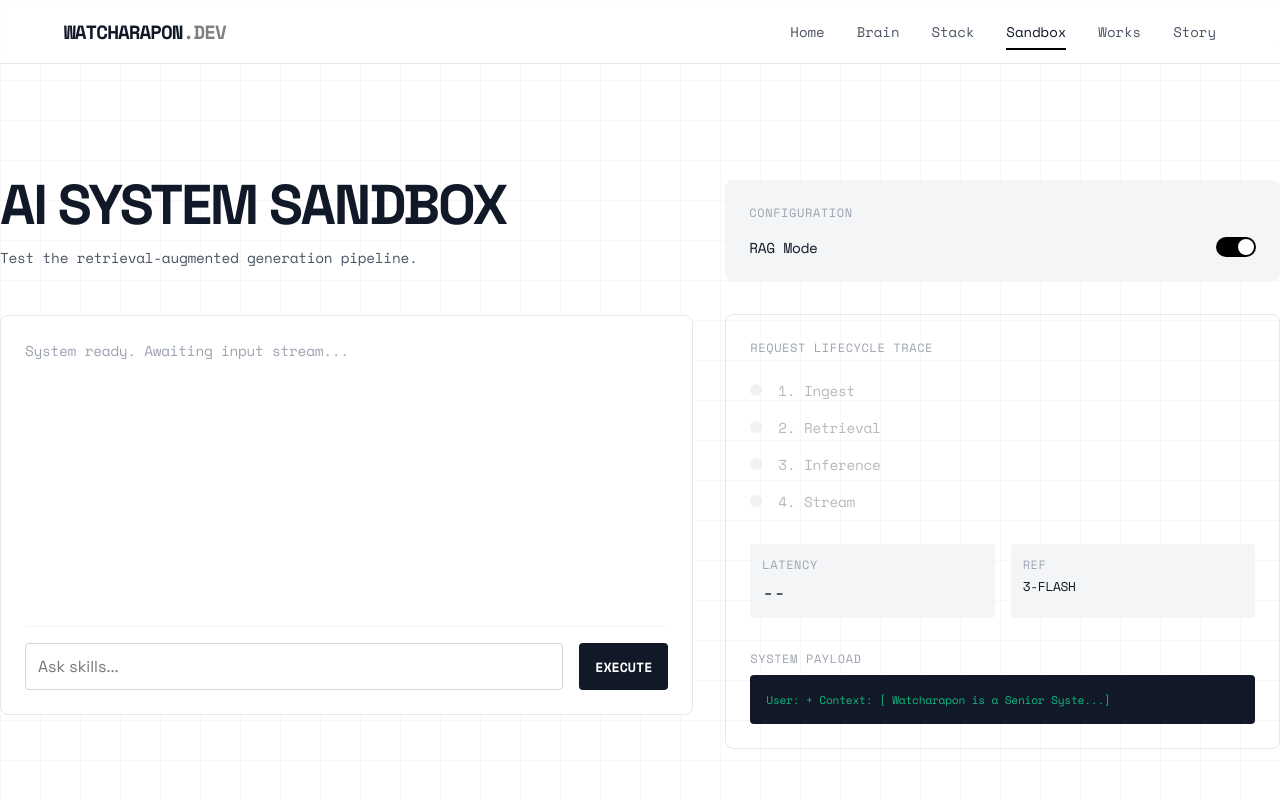
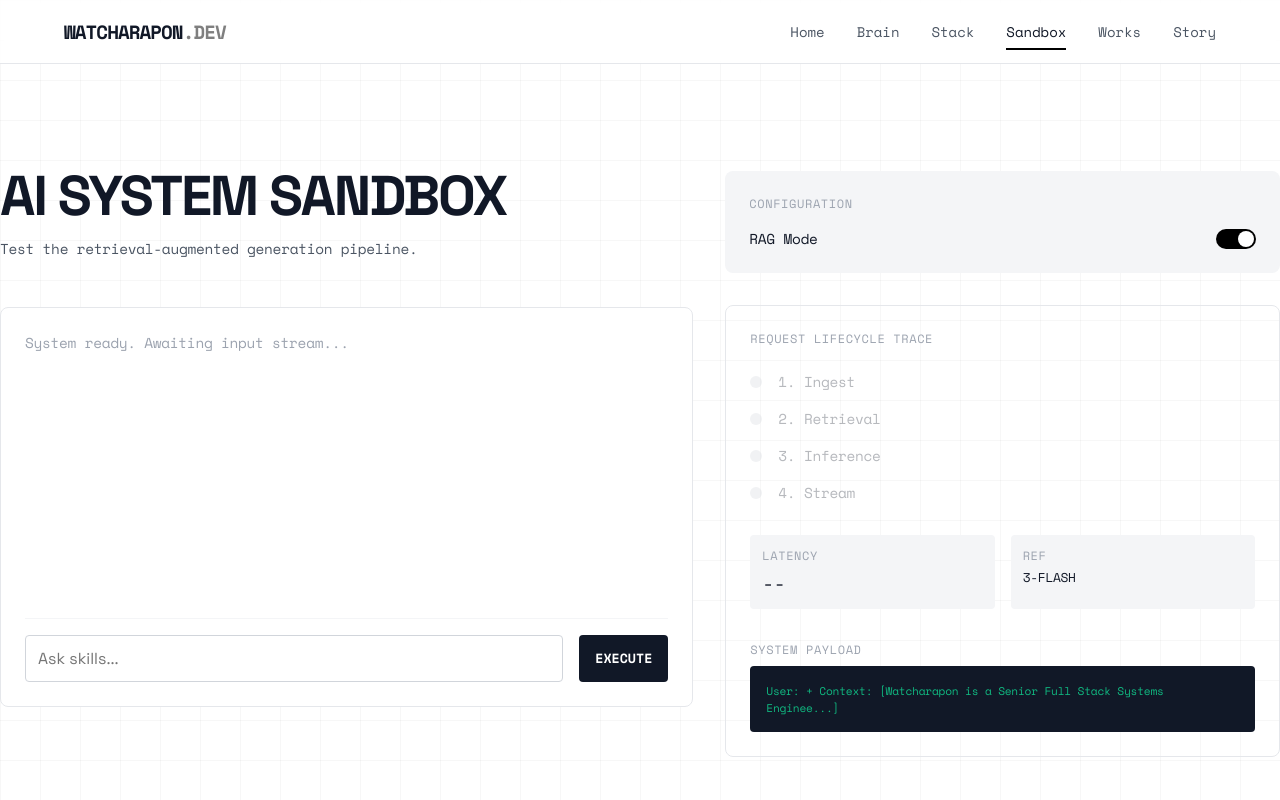
Before and after one commit to watcharaponthod-code/Portfolio, a React (Vite) app: page / in a window 1280 px wide. Both pictures are taken after a click on the button "Sandbox". Shown: the top 800 px of the page. Built offline with nearby package versions, Linux system fonts and the light colour scheme; no server answers.

Commit message:
feat: upgrade to real local RAG with site-wide knowledge base

```diff
--- a/components/portfolio/AIPlayground.tsx
+++ b/components/portfolio/AIPlayground.tsx
@@ -1,16 +1,6 @@
-
-import { useState, useRef, useEffect } from 'react';
+import { useState, useRef } from 'react';
 import { GoogleGenAI } from "@google/genai";
-import classNames from 'classnames';
-
-// Mock context for RAG demo
-const RAG_CONTEXT = `
-Watcharapon is a Senior Systems Engineer based in San Francisco.
-Key skills: React, TypeScript, Node.js, Kubernetes, Google Cloud.
-Experience: 8 years building high-scale SaaS platforms.
-Philosophy: "Building production-grade systems, not just interfaces."
-Recent Project: Enterprise RAG Platform processing 500k documents.
-`;
+import { getRelevantContext } from '@/lib/knowledge';
 
 export default function AIPlayground() {
   const [input, setInput] = useState('');
@@ -41,9 +31,10 @@ export default function AIPlayground() {
       setTimeout(() => setTraceStep(3), 600); // Model Inference Start
 
       // Construct Prompt
-      const systemPrompt = "You are a technical assistant. Be concise.";
+      const systemPrompt = "You are a technical assistant. Be concise. Answer based on the provided context about Watcharapon.";
+      const context = useRAG ? getRelevantContext(input) : "";
       const finalPrompt = useRAG
-        ? `Context:\n${RAG_CONTEXT}\n\nUser Question: ${input}`
+        ? `Context:\n${context}\n\nUser Question: ${input}`
         : input;
 
       const response = await ai.models.generateContentStream({
@@ -213,7 +204,7 @@ export default function AIPlayground() {
                 maxHeight: '150px'
               }}>
                 {useRAG
-                  ? `User: ${input}\n+ Context: [${RAG_CONTEXT.substring(0, 30)}...]`
+                  ? `User: ${input}\n+ Context: [${getRelevantContext(input).substring(0, 50)}...]`
                   : `User: ${input}`
                 }
               </div>
--- /dev/null
+++ b/lib/knowledge.ts
@@ -0,0 +1,68 @@
+
+export interface KnowledgeSection {
+    id: string;
+    title: string;
+    content: string;
+    keywords: string[];
+}
+
+export const KNOWLEDGE_BASE: KnowledgeSection[] = [
+    {
+        id: "about",
+        title: "About Watcharapon",
+        content: "Watcharapon is a Senior Full Stack Systems Engineer based in Bangkok. He specializes in building robust, scalable applications that bridge the gap between complex backend logic and seamless user experiences.",
+        keywords: ["who", "biography", "background", "location", "bangkok"]
+    },
+    {
+        id: "philosophy",
+        title: "Engineering Philosophy",
+        content: "Watcharapon's core philosophy includes: 1. Clarity over Cleverness (prioritizing readable and maintainable code). 2. Impact-Driven Engineering (ensuring technical decisions serve user needs and business goals).",
+        keywords: ["philosophy", "coding style", "principles", "thinking"]
+    },
+    {
+        id: "skills-core",
+        title: "Core Technical Skills",
+        content: "Expertise in React, TypeScript, Node.js, Kubernetes, Google Cloud, Python, LangChain, Pinecone, Next.js, and Gemini API.",
+        keywords: ["skills", "languages", "tools", "stack", "tech"]
+    },
+    {
+        id: "projects-rag",
+        title: "Project: Enterprise RAG Platform",
+        content: "Watcharapon architected a retrieval-augmented generation system for legal discovery. He engineered a custom vector processing pipeline that achieved a 94% reduction in document retrieval time. Tech: Python, LangChain, Pinecone, Next.js.",
+        keywords: ["project", "rag", "enterprise", "legal", "vector"]
+    },
+    {
+        id: "projects-trading",
+        title: "Project: High-Latency Trading UI",
+        content: "Senior UI Engineer for a high-frequency trading interface. Optimized sub-50ms data visualization latency using WebSockets and custom V8-optimized rendering. Tech: React, D3.js, Rust.",
+        keywords: ["trading", "hft", "websocket", "latency", "performance"]
+    },
+    {
+        id: "projects-orchestrator",
+        title: "Project: AI Agent Orchestrator",
+        content: "Developed a distributed framework for autonomous multi-agent task collaboration with self-healing agent routines. Tech: TypeScript, Docker, Gemini API.",
+        keywords: ["agent", "ai", "orchestrator", "automation", "multi-agent"]
+    }
+];
+
+/**
+ * Simple Retrieval Function
+ * In a real app, this would use Vector Search.
+ * Here we use keyword matching as a lightweight alternative.
+ */
+export function getRelevantContext(query: string): string {
+    const lowercaseQuery = query.toLowerCase();
+
+    // Search for the most relevant sections based on keywords
+    const relevantSections = KNOWLEDGE_BASE.filter(section =>
+        section.keywords.some(keyword => lowercaseQuery.includes(keyword)) ||
+        section.title.toLowerCase().includes(lowercaseQuery)
+    );
+
+    if (relevantSections.length === 0) {
+        // Return a general overview if no specific match is found
+        return KNOWLEDGE_BASE.find(s => s.id === "about")?.content || "";
+    }
+
+    return relevantSections.map(s => s.content).join("\n\n");
+}
```
